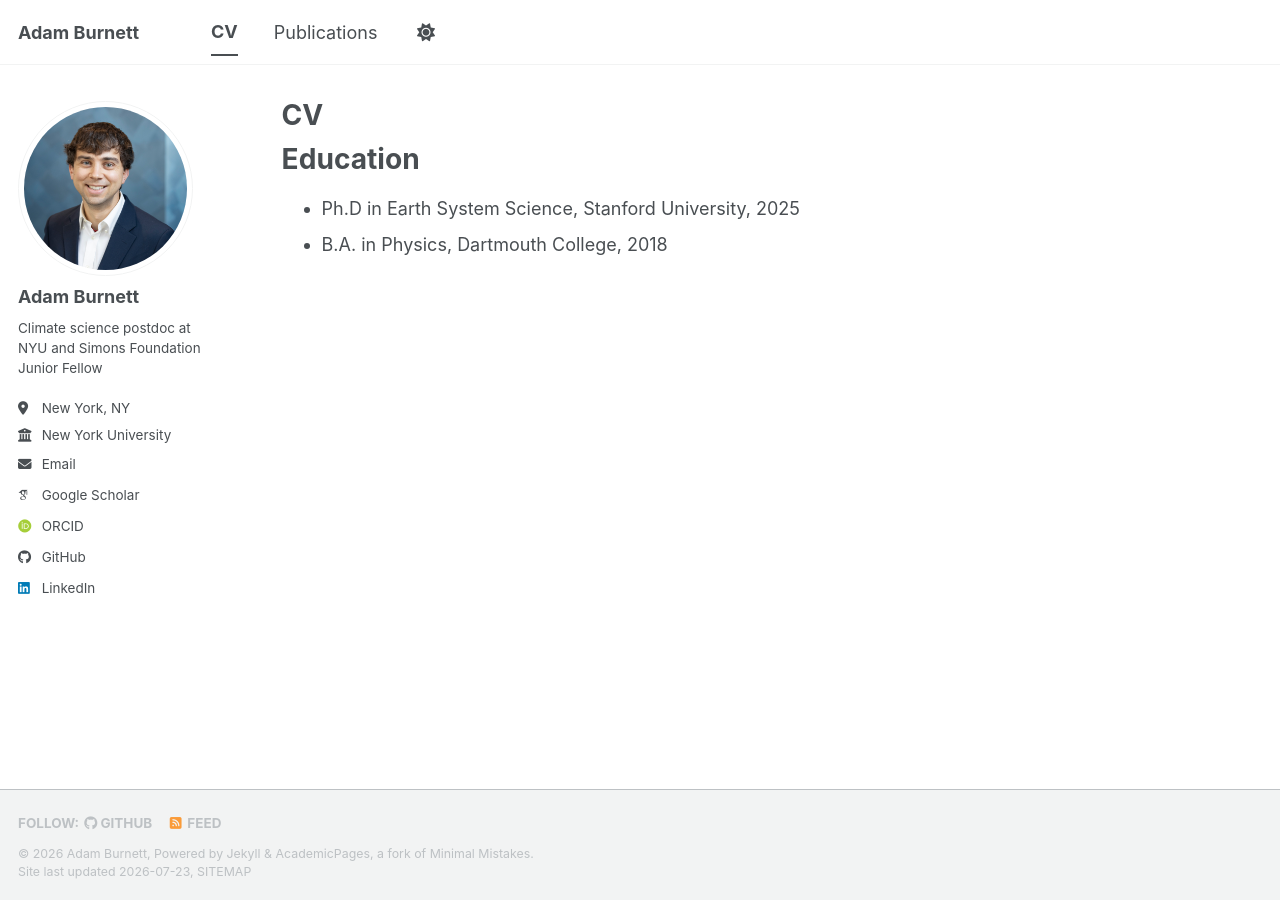
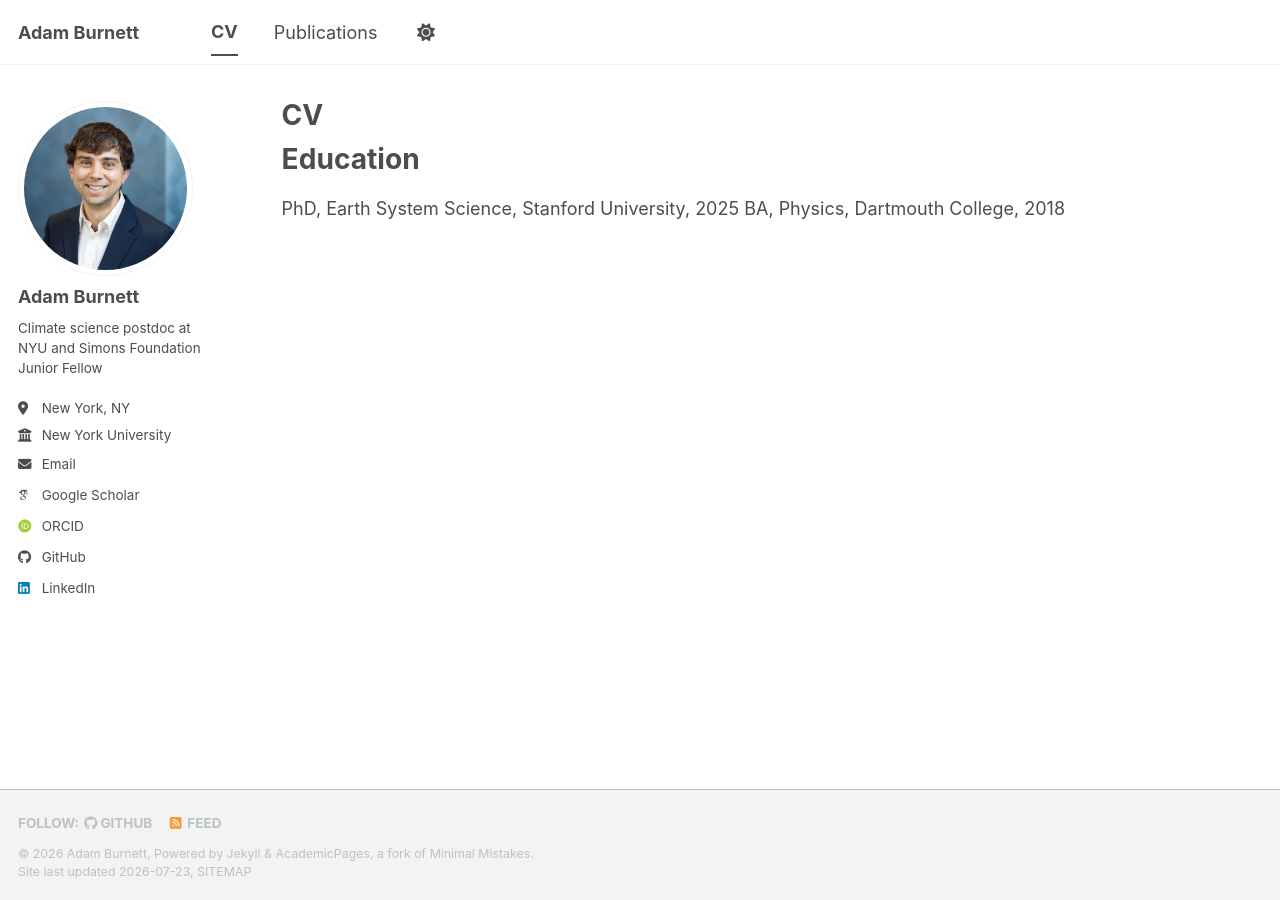
Before and after one commit to adam-burnett/adam-burnett.github.io, a Jekyll site: the page built from _pages/cv.md, in a window 1280 px wide. Built offline with Jekyll 4.4.1, drawn with Linux system fonts in a browser that asks for light colours; some web fonts are replaced; a script bundle is joined from its source files by our own code; library files that are not in the unit come from our copies.

Commit message:
Small formatting fixes in education

```diff
--- a/_pages/cv.md
+++ b/_pages/cv.md
@@ -11,8 +11,8 @@ redirect_from:
 
 Education
 ======
-* Ph.D in Earth System Science, Stanford University, 2025
-* B.A. in Physics, Dartmouth College, 2018
+PhD, Earth System Science, Stanford University, 2025
+BA, Physics, Dartmouth College, 2018
 
 {% comment %}
 Work experience
```
